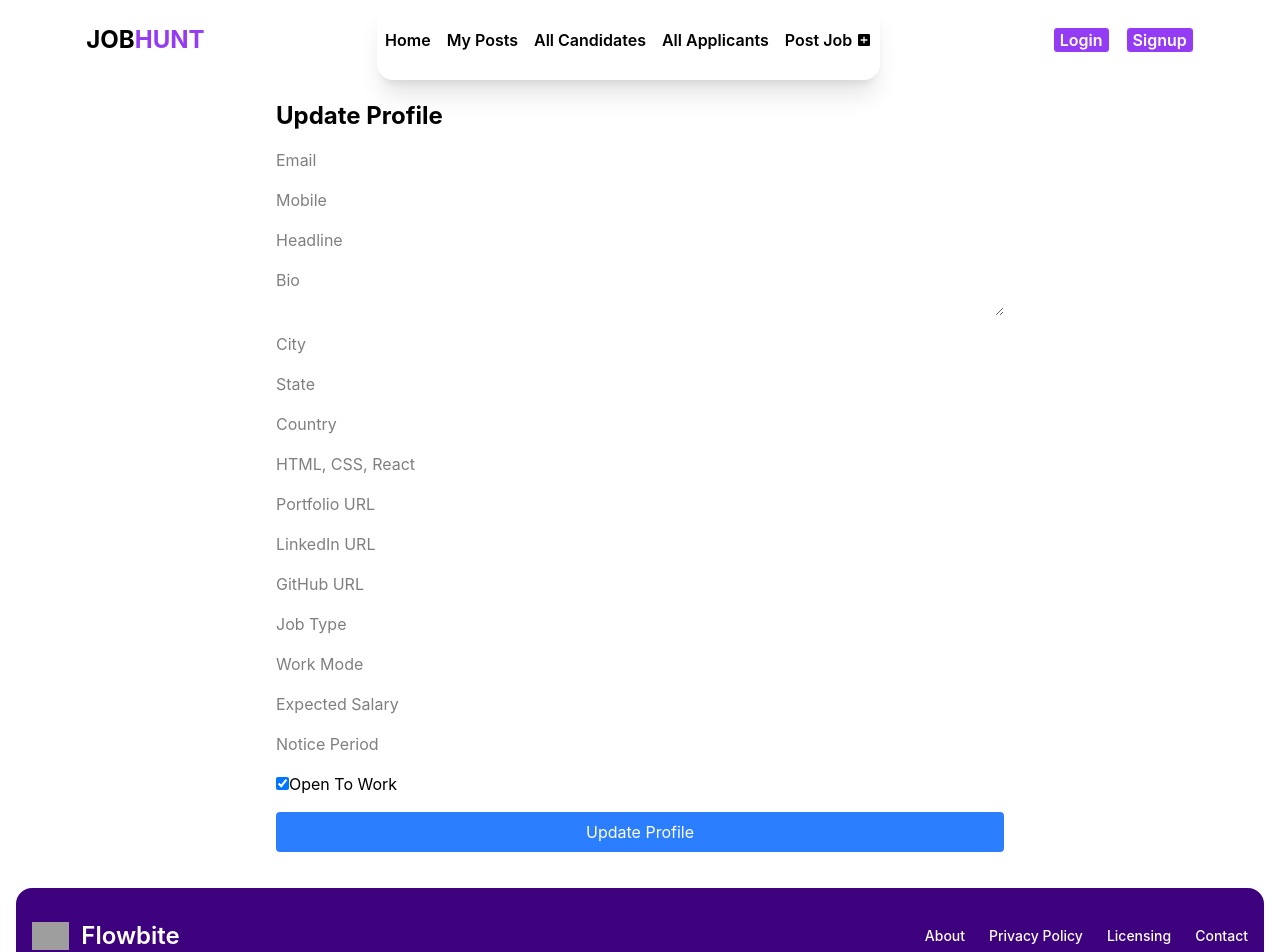
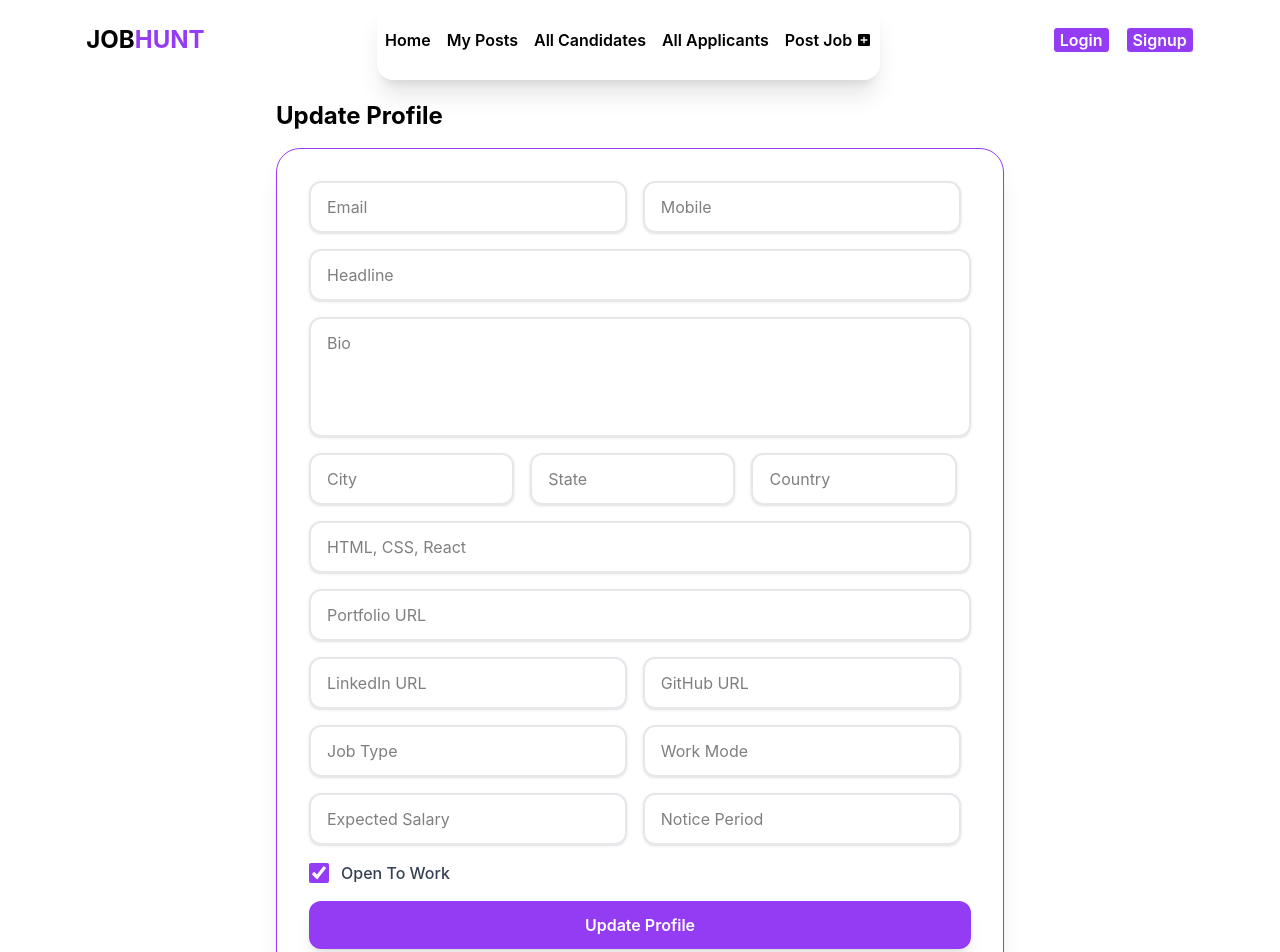
Before and after one commit to VivekAnand-5656/Job-Portal-Frontend, a React (Vite) app: page /updateprofile in a window 1280 px wide. Shown: the top 952 px of the page. Built offline with nearby package versions, Linux system fonts and the light colour scheme; grey boxes are pictures that could not be loaded.

Commit message:
Fix bug of updateEducation ui

```diff
--- a/src/Candidates/UpdateEducation.jsx
+++ b/src/Candidates/UpdateEducation.jsx
@@ -5,7 +5,7 @@ import { GiCancel } from "react-icons/gi";
 
 
 const UpdateEducation = () => {
-  const { token,showUpdateEdu,setShowUpdateEdu } = useContext(AuthContext)
+  const { token, showUpdateEdu, setShowUpdateEdu } = useContext(AuthContext)
 
   const [loading, setLoading] = useState(false)
   const [message, setMessage] = useState("")
@@ -77,13 +77,13 @@ const UpdateEducation = () => {
   }
 
   return (
-    <div className="w-[50%] bg-transparent min-h-screen flex flex-col  justify-center items-center  p-5">
-        <button
-        onClick={()=>setShowUpdateEdu(false)}
-        className=' self-end cursor-pointer hover:text-[#ff0303]  transition-all duration-500 ease-in-out hover:scale-110 ' ><GiCancel/></button>
+    <div className="sm:w-[50%] w-full border-5 overflow-scroll job bg-[#13e0ff]  min-h-screen flex flex-col  justify-center items-center  p-5">
+      <button
+        onClick={() => setShowUpdateEdu(false)}
+        className=' self-end cursor-pointer hover:text-[#ff0303]  transition-all duration-500 ease-in-out hover:scale-110 ' ><GiCancel /></button>
       <form
         onSubmit={handleSubmit}
-        className="w-full h-full max-w-2xl bg-white p-6 rounded-2xl shadow-md"
+        className="w-full h-full bg-[#ebe70f] p-6 rounded-2xl shadow-md overflow-scroll border-5 "
       >
         <h1 className="text-2xl font-bold ">
           Add Education
--- a/src/Candidates/UpdateProfile.jsx
+++ b/src/Candidates/UpdateProfile.jsx
@@ -4,8 +4,8 @@ import { useNavigate } from "react-router-dom";
 import { AuthContext } from "../Context/AuthContext";
 
 const UpdateProfile = () => {
-    const {token} = useContext(AuthContext)
-    const navigate =useNavigate()
+  const { token } = useContext(AuthContext)
+  const navigate = useNavigate()
   const [formData, setFormData] = useState({
     email: "",
     mobile: "",
@@ -33,7 +33,9 @@ const UpdateProfile = () => {
       [name]: type === "checkbox" ? checked : value,
     });
   };
+
   const apibase = "https://job-portal-project-b2b0.onrender.com"
+
   const handleSubmit = async (e) => {
     e.preventDefault();
 
@@ -43,10 +45,10 @@ const UpdateProfile = () => {
     };
 
     try {
-      const response = await axios.put(`${apibase}/candidate/updateprofile`,payload,
+      const response = await axios.put(`${apibase}/candidate/updateprofile`, payload,
         {
-            headers:{
-                Authorization:`Bearer ${token}`
+          headers: {
+            Authorization: `Bearer ${token}`
           }
         }
       )
@@ -59,16 +61,20 @@ const UpdateProfile = () => {
   };
 
   return (
-    <div className="max-w-3xl mx-auto p-5">
+    <div className="max-w-3xl mx-auto sm:p-5 p-2 ">
       <h2 className="text-2xl font-bold mb-4">Update Profile</h2>
 
-      <form onSubmit={handleSubmit} className="grid gap-4">
+      <form
+        onSubmit={handleSubmit}
+        className="w-full bg-white border border-[#943CF3] rounded-3xl p-6 sm:p-8 flex flex-wrap gap-4 shadow-xl"
+      >
         <input
           type="email"
           name="email"
           placeholder="Email"
           value={formData.email}
           onChange={handleChange}
+          className="w-full md:w-[48%] px-4 py-3 border-2 border-gray-200 rounded-xl outline-none transition-all duration-300 focus:border-[#943CF3] focus:ring-4 focus:ring-[#943CF3]/20 hover:border-[#943CF3]/50 shadow-sm"
         />
 
         <input
@@ -77,6 +83,7 @@ const UpdateProfile = () => {
           placeholder="Mobile"
           value={formData.mobile}
           onChange={handleChange}
+          className="w-full md:w-[48%] px-4 py-3 border-2 border-gray-200 rounded-xl outline-none transition-all duration-300 focus:border-[#943CF3] focus:ring-4 focus:ring-[#943CF3]/20 hover:border-[#943CF3]/50 shadow-sm"
         />
 
         <input
@@ -85,6 +92,7 @@ const UpdateProfile = () => {
           placeholder="Headline"
           value={formData.headline}
           onChange={handleChange}
+          className="w-full px-4 py-3 border-2 border-gray-200 rounded-xl outline-none transition-all duration-300 focus:border-[#943CF3] focus:ring-4 focus:ring-[#943CF3]/20 hover:border-[#943CF3]/50 shadow-sm"
         />
 
         <textarea
@@ -92,6 +100,7 @@ const UpdateProfile = () => {
           placeholder="Bio"
           value={formData.bio}
           onChange={handleChange}
+          className="w-full min-h-[120px] px-4 py-3 border-2 border-gray-200 rounded-xl outline-none resize-none transition-all duration-300 focus:border-[#943CF3] focus:ring-4 focus:ring-[#943CF3]/20 hover:border-[#943CF3]/50 shadow-sm"
         />
 
         <input
@@ -100,6 +109,7 @@ const UpdateProfile = () => {
           placeholder="City"
           value={formData.city}
           onChange={handleChange}
+          className="w-full md:w-[31%] px-4 py-3 border-2 border-gray-200 rounded-xl outline-none transition-all duration-300 focus:border-[#943CF3] focus:ring-4 focus:ring-[#943CF3]/20 hover:border-[#943CF3]/50 shadow-sm"
         />
 
         <input
@@ -108,6 +118,7 @@ const UpdateProfile = () => {
           placeholder="State"
           value={formData.state}
           onChange={handleChange}
+          className="w-full md:w-[31%] px-4 py-3 border-2 border-gray-200 rounded-xl outline-none transition-all duration-300 focus:border-[#943CF3] focus:ring-4 focus:ring-[#943CF3]/20 hover:border-[#943CF3]/50 shadow-sm"
         />
 
         <input
@@ -116,6 +127,7 @@ const UpdateProfile = () => {
           placeholder="Country"
           value={formData.country}
           onChange={handleChange}
+          className="w-full md:w-[31%] px-4 py-3 border-2 border-gray-200 rounded-xl outline-none transition-all duration-300 focus:border-[#943CF3] focus:ring-4 focus:ring-[#943CF3]/20 hover:border-[#943CF3]/50 shadow-sm"
         />
 
         <input
@@ -124,6 +136,7 @@ const UpdateProfile = () => {
           placeholder="HTML, CSS, React"
           value={formData.skills}
           onChange={handleChange}
+          className="w-full px-4 py-3 border-2 border-gray-200 rounded-xl outline-none transition-all duration-300 focus:border-[#943CF3] focus:ring-4 focus:ring-[#943CF3]/20 hover:border-[#943CF3]/50 shadow-sm"
         />
 
         <input
@@ -132,6 +145,7 @@ const UpdateProfile = () => {
           placeholder="Portfolio URL"
           value={formData.portfolio_url}
           onChange={handleChange}
+          className="w-full px-4 py-3 border-2 border-gray-200 rounded-xl outline-none transition-all duration-300 focus:border-[#943CF3] focus:ring-4 focus:ring-[#943CF3]/20 hover:border-[#943CF3]/50 shadow-sm"
         />
 
         <input
@@ -140,6 +154,7 @@ const UpdateProfile = () => {
           placeholder="LinkedIn URL"
           value={formData.linkedin_url}
           onChange={handleChange}
+          className="w-full md:w-[48%] px-4 py-3 border-2 border-gray-200 rounded-xl outline-none transition-all duration-300 focus:border-[#943CF3] focus:ring-4 focus:ring-[#943CF3]/20 hover:border-[#943CF3]/50 shadow-sm"
         />
 
         <input
@@ -148,6 +163,7 @@ const UpdateProfile = () => {
           placeholder="GitHub URL"
           value={formData.github_url}
           onChange={handleChange}
+          className="w-full md:w-[48%] px-4 py-3 border-2 border-gray-200 rounded-xl outline-none transition-all duration-300 focus:border-[#943CF3] focus:ring-4 focus:ring-[#943CF3]/20 hover:border-[#943CF3]/50 shadow-sm"
         />
 
         <input
@@ -156,6 +172,7 @@ const UpdateProfile = () => {
           placeholder="Job Type"
           value={formData.preferred_job_type}
           onChange={handleChange}
+          className="w-full md:w-[48%] px-4 py-3 border-2 border-gray-200 rounded-xl outline-none transition-all duration-300 focus:border-[#943CF3] focus:ring-4 focus:ring-[#943CF3]/20 hover:border-[#943CF3]/50 shadow-sm"
         />
 
         <input
@@ -164,6 +181,7 @@ const UpdateProfile = () => {
           placeholder="Work Mode"
           value={formData.preferred_work_mode}
           onChange={handleChange}
+          className="w-full md:w-[48%] px-4 py-3 border-2 border-gray-200 rounded-xl outline-none transition-all duration-300 focus:border-[#943CF3] focus:ring-4 focus:ring-[#943CF3]/20 hover:border-[#943CF3]/50 shadow-sm"
         />
 
         <input
@@ -172,6 +190,7 @@ const UpdateProfile = () => {
           placeholder="Expected Salary"
           value={formData.expected_salary}
           onChange={handleChange}
+          className="w-full md:w-[48%] px-4 py-3 border-2 border-gray-200 rounded-xl outline-none transition-all duration-300 focus:border-[#943CF3] focus:ring-4 focus:ring-[#943CF3]/20 hover:border-[#943CF3]/50 shadow-sm"
         />
 
         <input
@@ -180,21 +199,25 @@ const UpdateProfile = () => {
           placeholder="Notice Period"
           value={formData.notice_period}
           onChange={handleChange}
+          className="w-full md:w-[48%] px-4 py-3 border-2 border-gray-200 rounded-xl outline-none transition-all duration-300 focus:border-[#943CF3] focus:ring-4 focus:ring-[#943CF3]/20 hover:border-[#943CF3]/50 shadow-sm"
         />
 
-        <label>
+        <div className="w-full flex items-center">
+          <label className="flex items-center gap-3 text-gray-700 font-medium cursor-pointer">
             <input
               type="checkbox"
               name="is_open_to_work"
               checked={formData.is_open_to_work}
               onChange={handleChange}
+              className="h-5 w-5 accent-[#943CF3]"
             />
             Open To Work
           </label>
+        </div>
 
         <button
           type="submit"
-          className="bg-blue-500 text-white py-2 rounded"
+          className="w-full bg-[#943CF3] text-white py-3 rounded-xl font-semibold shadow-lg hover:shadow-xl hover:scale-[1.01] transition-all duration-300"
         >
           Update Profile
         </button>
--- a/src/Public/Home.jsx
+++ b/src/Public/Home.jsx
@@ -104,7 +104,7 @@ const Home = () => {
         {/* ----------- Top Banner ------------ */}
         <div className='bg-[#e2c7ff] w-full  h-[90vh] flex flex-col gap-4 justify-center items-center  ' >
           <div className=' text-center p-2 ' >
-            <h1 className=' sm:text-[3em] text-[1em] font-bold ' >Find The Job That Fits Your Life</h1>
+            <h1 className=' sm:text-[3em] text-[2em] font-bold ' >Find The Job That Fits Your Life</h1>
             <p>Discover opportunities, build your career and achieve your goals with JobHunt.</p>
           </div>
           <div className='bg-[#ffffffaa] w-[80%] flex justify-center items-center rounded-2xl  ' >
```
Also changed, not shown: src/Candidates/AddEcucation.jsx (+17 -16 lines), src/Candidates/Jobs.jsx (+9 -5 lines), src/Public/Navbar.jsx (+4 -4 lines), src/Public/Profile.jsx (+38 -31 lines). Lines whose indentation alone changed are shown as unchanged.
